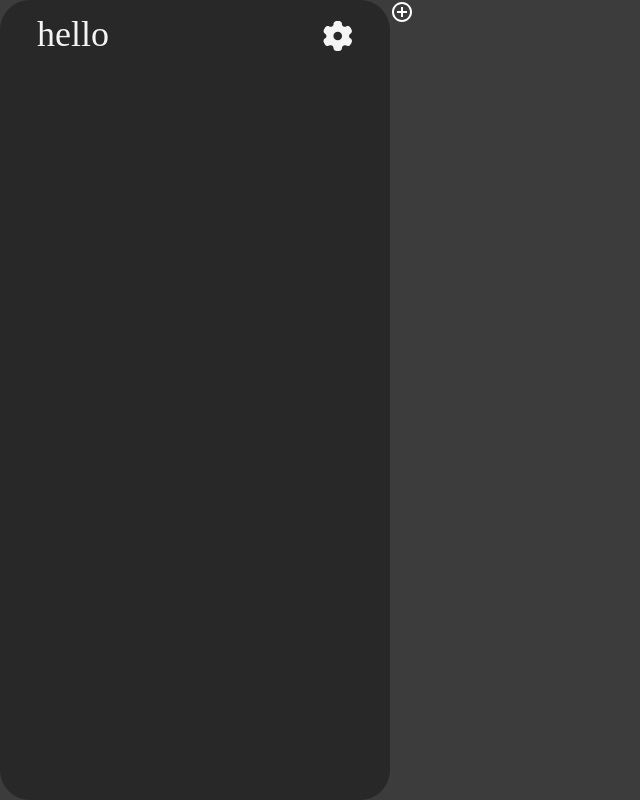
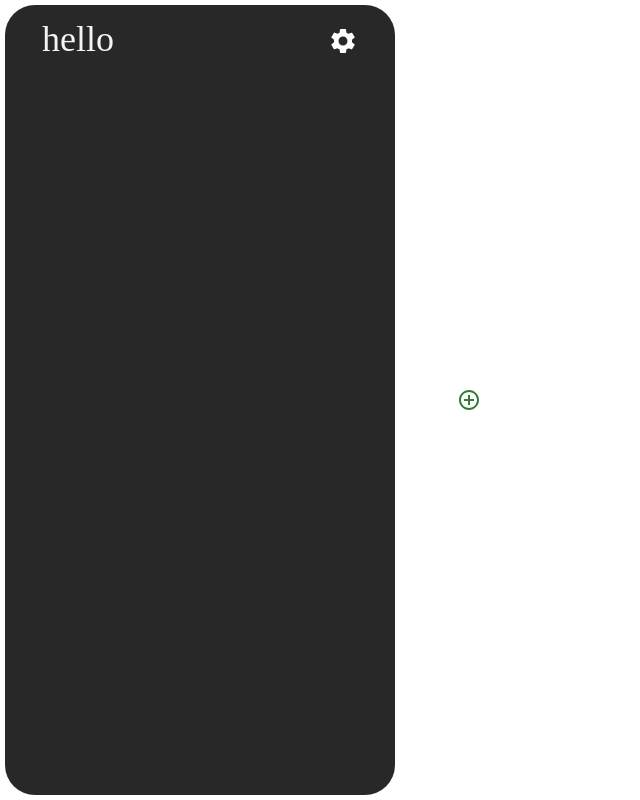
Before and after one commit to temirhanb/simple_todo_list, a React (Create React App) app: page / in a window 1280 px wide. Shown: the whole page, without its empty margins (0-640 px from the left). Built offline with nearby package versions, Linux system fonts and the light colour scheme.

Commit message:
- add style button add - add setting column

```diff
--- a/public/index.html
+++ b/public/index.html
@@ -2,7 +2,7 @@
 <html lang="en">
   <head>
     <meta charset="utf-8" />
-    <link rel="icon" href="%PUBLIC_URL%/favicon.ico" />
+    <link rel="icon" href="%PUBLIC_URL%/gear.ico" />
     <meta name="viewport" content="width=device-width, initial-scale=1" />
     <meta name="theme-color" content="#000000" />
     <meta
--- a/src/Compoents/AddColumn/index.tsx
+++ b/src/Compoents/Column/AddColumn/index.tsx
@@ -1,6 +1,6 @@
 import { useDispatch } from "react-redux";
-import { addColumns } from "@state/slices/columnsSlices";
-import { AddColumnButton } from "@style/column";
+import { AddColumnButton } from "../../../style/column";
+import { addColumns } from "../../../state/slices/columnsSlices";
 import AddCircleOutlineIcon from '@mui/icons-material/AddCircleOutline';
 
 export const AddColumn = () => {
@@ -12,7 +12,7 @@ export const AddColumn = () => {
 
   return (
     <AddColumnButton onClick={handlerAddColumn}>
-      <AddCircleOutlineIcon/>
+      <AddCircleOutlineIcon color={'success'}/>
     </AddColumnButton>
   )
 }
--- /dev/null
+++ b/src/Compoents/Column/HeaderColumn/index.tsx
@@ -0,0 +1,53 @@
+import { ContainerHeaderColumn, HeaderColumnIconGear, HeaderColumnTitle } from "../../../style/column";
+import React from "react";
+import { useDispatch } from "react-redux";
+import { deleteColumns, editNameColumns } from "../../../state/slices/columnsSlices";
+import { Menu, MenuItem } from "@mui/material";
+
+interface IProps {
+  id: number;
+  name: string;
+}
+
+export const HeaderColumn: React.FC<IProps> = ({id, name}) => {
+  const dispatch = useDispatch();
+
+  const [anchorEl, setAnchorEl] = React.useState<null | HTMLElement>(null);
+  const handleClose = () => {
+    setAnchorEl(null);
+  };
+  const handlerDeleteColumn = () => {
+    dispatch(deleteColumns(id))
+    handleClose()
+  }
+  const handlerEditColumn = () => {
+    dispatch(editNameColumns({id, name: 'test title'}))
+    handleClose()
+  }
+
+  const handleClick = (event: React.MouseEvent<HTMLButtonElement>) => {
+    setAnchorEl(event.currentTarget);
+  };
+
+
+  return (
+    <ContainerHeaderColumn>
+      <HeaderColumnTitle>
+        {name}
+      </HeaderColumnTitle>
+      <HeaderColumnIconGear
+        onClick={handleClick}
+      />
+      <Menu
+        id="simple-menu"
+        anchorEl={anchorEl}
+        keepMounted
+        open={Boolean(anchorEl)}
+        onClose={handleClose}
+      >
+        <MenuItem onClick={handlerEditColumn}>Изменить имя колонки</MenuItem>
+        <MenuItem onClick={handlerDeleteColumn}>Удалить колонку</MenuItem>
+      </Menu>
+    </ContainerHeaderColumn>
+  )
+}
--- a/src/Compoents/Column/index.tsx
+++ b/src/Compoents/Column/index.tsx
@@ -1,30 +1,19 @@
 import React from "react";
-import { ContainerColumn, HeaderColumn, HeaderColumnIconGear, HeaderColumnTitle } from "../../style/column";
-import { useDispatch } from "react-redux";
-import { deleteColumns } from "@state/slices/columnsSlices";
+import { ContainerColumn } from "../../style/column";
+import { HeaderColumn } from "./HeaderColumn";
 
 interface IProps {
   id: number;
   name: string;
-  title: string
 }
 
-export const ColumnItem: React.FC<IProps> = ({id, name}) => {
-  const dispatch = useDispatch();
+export const ColumnItem: React.FC<IProps> = (props) => {
 
-  const handlerDeleteColumn = () => {
-    dispatch(deleteColumns(id))
-  }
   return (
     <ContainerColumn>
-      <HeaderColumn>
-        <HeaderColumnTitle>
-          {name}
-        </HeaderColumnTitle>
-        <HeaderColumnIconGear
-          onClick={handlerDeleteColumn}
-          src={'./icons/gear.svg'}/>
-      </HeaderColumn>
+      <HeaderColumn
+        {...props}
+      />
     </ContainerColumn>
   )
 }
--- a/src/Page/index.tsx
+++ b/src/Page/index.tsx
@@ -1,9 +1,11 @@
 import * as React from "react";
 import { useSelector } from "react-redux";
 import GlobalStyles from "@mui/material/GlobalStyles";
+
 import { ContainerPage } from "../style";
+
 import { ColumnItem } from "../Compoents/Column";
-import { AddColumn } from "../Compoents/AddColumn";
+import { AddColumn } from "../Compoents/Column/AddColumn";
 
 import { RootState } from "../state";
 
@@ -19,7 +21,7 @@ export const MainPage: React.FC = () => {
             padding: 0,
             minHeight: '100vh',
             maxWidth: '100vw',
-            background: '#3c3c3c',
+            background: '#ffffff',
             display: 'flex',
           }
         }}
--- a/src/state/slices/columnsSlices.tsx
+++ b/src/state/slices/columnsSlices.tsx
@@ -4,11 +4,10 @@ import { createSlice } from "@reduxjs/toolkit";
 interface IProps {
   id: number;
   name: string;
-  title: string
 }
 
 const initialState: IProps[] = [
-  {id: 1, name: 'hello', title: 'world'},
+  {id: 1, name: 'hello'},
 ]
 
 const columnsSlices = createSlice({
@@ -20,16 +19,29 @@ const columnsSlices = createSlice({
       const newValue: IProps = {
         id: lengthState + 1,
         name: 'hello' + lengthState,
-        title: 'world' + lengthState
       }
       state.push(newValue)
     },
     deleteColumns: (state, action) => {
       const idItem = action.payload;
       return state.filter(({id}) => id !== idItem)
+    },
+    editNameColumns: (state, action) => {
+      const idItem = action.payload.id;
+      const nameItem = action.payload.name;
+
+      return state.map((element) => {
+        if (element.id === idItem) {
+          return {
+            id: element.id,
+            name: nameItem,
+          }
+        }
+        return element
+      });
     }
   }
 })
 
-export const {addColumns, deleteColumns} = columnsSlices.actions;
+export const {addColumns, deleteColumns, editNameColumns} = columnsSlices.actions;
 export default columnsSlices.reducer;
--- a/src/style/column/index.tsx
+++ b/src/style/column/index.tsx
@@ -1,14 +1,16 @@
 import styled from "@emotion/styled";
+import SettingsIcon from '@mui/icons-material/Settings';
 
 export const ContainerColumn = styled.div`
   display: flex;
   width: 390px;
-  height: 100%;
+  height: auto;
   background: #282828;
   border-radius: 30px;
+  margin: 5px;
 `
 
-export const HeaderColumn = styled.div`
+export const ContainerHeaderColumn = styled.div`
   display: flex;
   justify-content: space-between;
   width: 100%;
@@ -20,18 +22,22 @@ export const HeaderColumnTitle = styled.div`
   color: #F4F4F4;
   margin: 13px 0 0 37px;
 `
-export const HeaderColumnIconGear = styled.img`
+export const HeaderColumnIconGear = styled(SettingsIcon)`
   width: 30px;
   margin: 21px 37px 0 0;
   height: 30px;
 `
 
 export const AddColumnButton = styled.div`
-  width: 50px;
-  height: 100%;
+  width: 10vw;
+  height: auto;
+  margin: 5px;
   border-radius: 30px;
+  display: flex;
+  justify-content: center;
+  align-items: center;
 
-  :hover {
-    opacity: 0.9;
+  &:hover {
+    background: #b0b0b0;
   }
 `
```
Also changed, not shown: src/Compoents/AddColumn/hooks/index.ts (deleted, +0 -10 lines), tsconfig.json (+0 -9 lines), public/gear.svg (renamed from public/icons/gear.svg), 1 other file (tests, documents, lock files or other folders).
